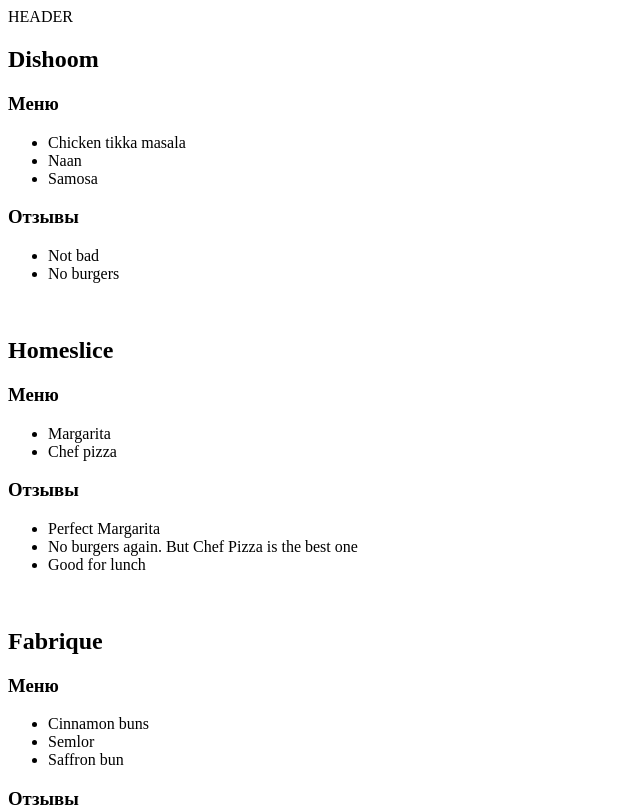
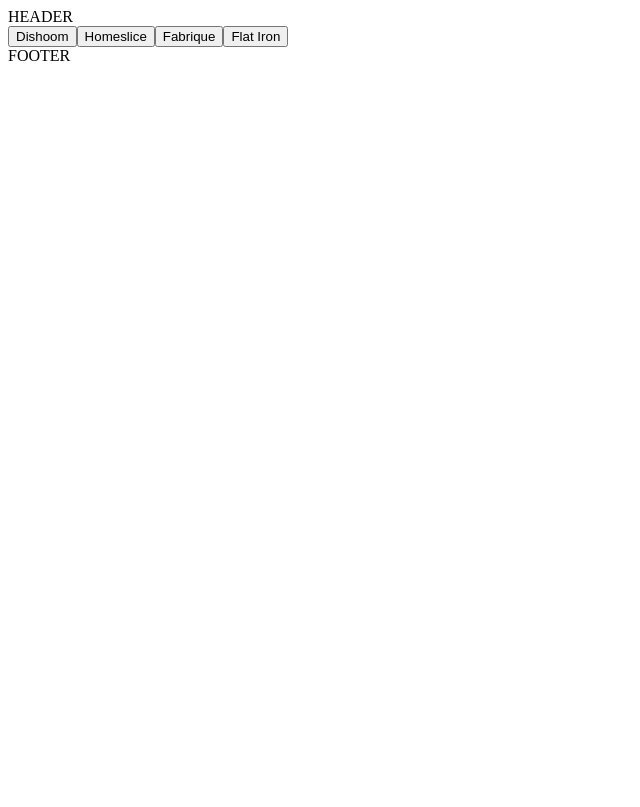
Before and after one commit to waaffle/Restaurants-App, a React (Vite) app: page / in a window 1280 px wide. Shown: the top 807 px of the page, without its empty margins (0-640 px from the left). Built offline with nearby package versions, Linux system fonts and the light colour scheme.

Commit message:
Add tabs and counter for dishes

```diff
--- /dev/null
+++ b/src/App.jsx
@@ -0,0 +1,24 @@
+/* eslint-disable react/jsx-key */
+import { useState } from 'react';
+import { Layout } from './components/layout/component';
+import { RestaurantTabs } from './components/restaurant-tabs/component';
+import { Restaurant } from './components/restaurant/component';
+import { restaurants } from './constants/mock';
+
+export const App = () => {
+    const savedCurrentRestaurantIndex = Number(localStorage.getItem("currentRestaurantIndex")) || null;
+    const [currentRestaurantIndex, setCurrentRestaurantIndex] = useState(savedCurrentRestaurantIndex);
+    const restaurant = restaurants[currentRestaurantIndex];
+
+
+    return (
+        <Layout>
+            <RestaurantTabs
+            restaurants={restaurants}
+            currentRestaurantIndex={currentRestaurantIndex}
+            onTabClick={setCurrentRestaurantIndex}
+            />
+            {restaurant && <Restaurant restaurant={restaurant}/>}
+        </Layout>
+    );
+};
--- /dev/null
+++ b/src/components/counter/component.jsx
@@ -0,0 +1,19 @@
+import { useState } from "react";
+
+export const Counter = () => {
+    const [count, setCount] = useState(0);
+
+    return (
+        <div>
+            <button onClick={() => setCount(count-1)}
+            disabled={count === 0}>
+                -
+            </button>
+            {count}
+            <button onClick={() => setCount(count+1)}
+            disabled={count === 5}>
+                +
+            </button>
+        </div>
+    );
+};
--- a/src/components/dish/component.jsx
+++ b/src/components/dish/component.jsx
@@ -1,3 +1,8 @@
+import { Counter } from "../counter/component";
+
 export const Dish = ({ name }) => (
+    <div>
     <span>{name}</span>
+    <Counter key={name}/>
+    </div>
 )
--- a/src/components/menu/component.jsx
+++ b/src/components/menu/component.jsx
@@ -4,8 +4,10 @@
 export const Menu = ({ menu }) =>{
     return <ul>
       {
-        menu.map(submenu => (
-            <li><Dish name={submenu.name} /></li>
+        menu.map(dish => (
+            <li>
+              <Dish name={dish.name} />
+            </li>
         ))
       }
     </ul>
--- /dev/null
+++ b/src/components/restaurant-tabs/component.jsx
@@ -0,0 +1,20 @@
+/* eslint-disable react/jsx-key */
+import { Tab } from '../tab/component';
+
+export const RestaurantTabs = ({ restaurants, currentRestaurantIndex, onTabClick }) => {
+
+    return (
+        <div>
+            {restaurants.map((restaurant, index) => (
+                <Tab
+                title={restaurant.name}
+                onClick={() => {
+                    onTabClick(index)
+                    localStorage.setItem("currentRestaurantIndex", index)
+                }}
+                isActive={currentRestaurantIndex === index}
+                />
+            ))}
+        </div>
+    );
+};
--- /dev/null
+++ b/src/components/tab/component.jsx
@@ -0,0 +1,7 @@
+export const Tab = ({title, isActive, onClick}) => {
+    return (
+        <button onClick={onClick} disabled={isActive}>
+            {title}
+        </button>
+    )
+};
--- a/src/main.jsx
+++ b/src/main.jsx
@@ -1,18 +1,7 @@
 /* eslint-disable react/jsx-key */
-//import React from 'react'
 import ReactDOM from 'react-dom/client'
-import { restaurants } from './constants/mock'
-import { Restaurant } from './components/restaurant/component'
-import { Layout } from './components/layout/component'
+import { App } from './App'
 
 ReactDOM.createRoot(document.getElementById('root')).render(
-  <Layout>
-    <div>
-      {
-        restaurants.map((restaurant) => (
-          <Restaurant restaurant={restaurant} />
-        ))
-      }
-    </div>
-  </Layout>
+  <App />
 )
```
